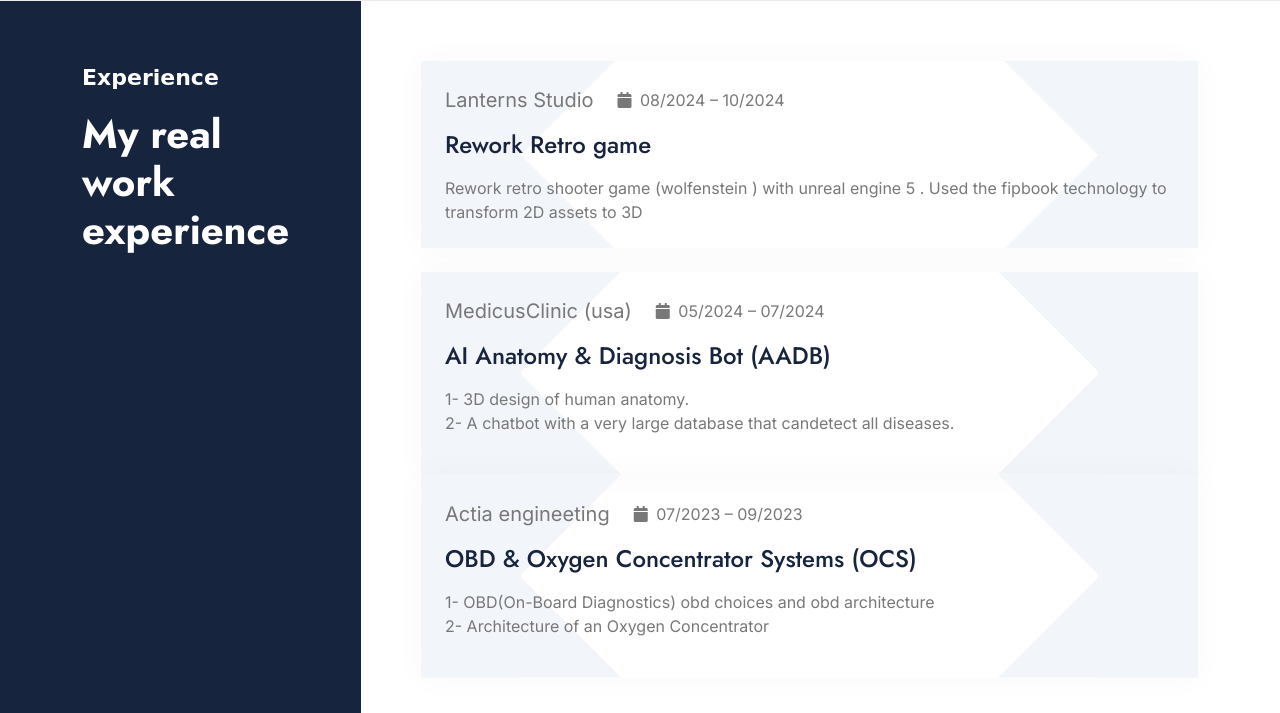
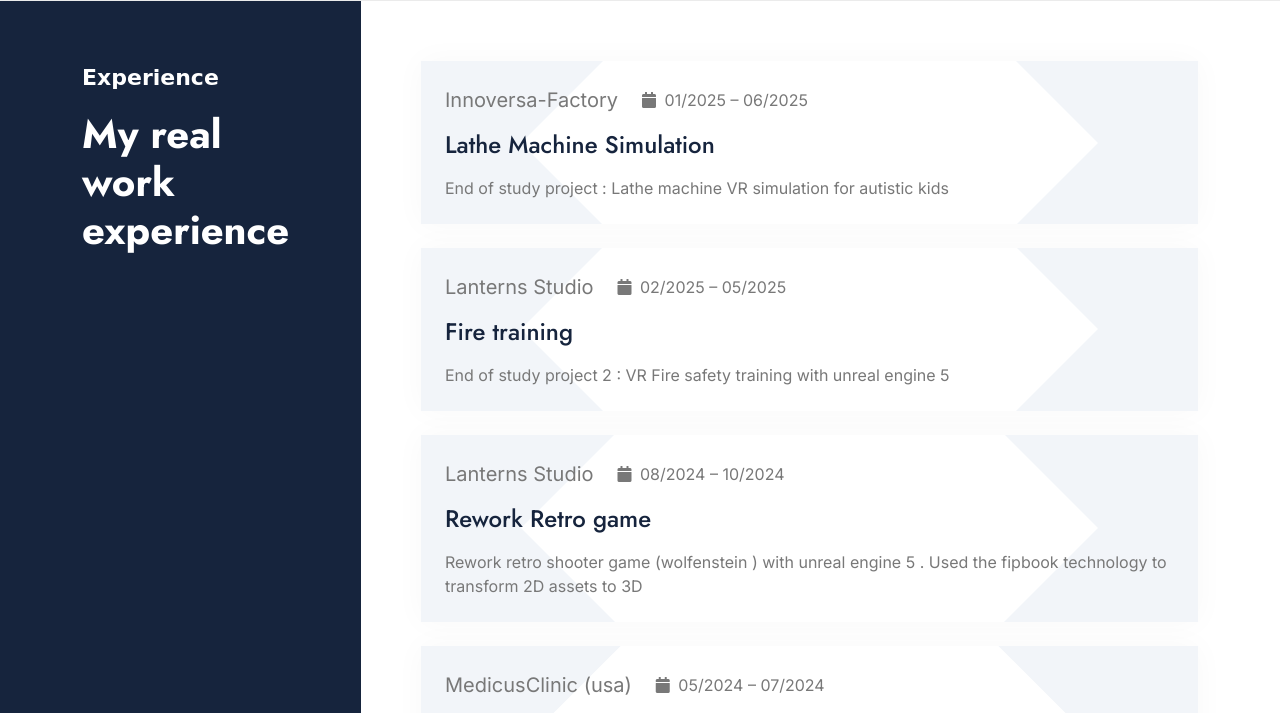
Before and after one commit to BYAmine/profilio, a plain HTML site: page index.html in a window 1280 px wide. Shown: the part 1262-1975 px from the top of the page. Drawn offline with nearby package versions, Linux system fonts and the light colour scheme; a web font is replaced by a local one.

Commit message:
Update index.html

```diff
--- a/index.html
+++ b/index.html
@@ -231,6 +231,32 @@ with strong analytic                                 al skills and the ability t
                     <div class="col-lg-9">
                         <div class="experience-content h-100 pt-6 ps-6 pb-6">
                             <div class="row g-4">
+                                 <div class="col-12">
+                                    <div class="experience-item rounded p-4 h-100 wow fadeInUp" data-wow-delay="0.5s">
+                                        <div class="d-flex align-items-center mb-3">
+                                            <p class="fs-5 mb-0 me-4">Innoversa-Factory</p>
+                                            <div>
+                                                <span class="fa fa-calendar me-1"></span> 01/2025 – 06/2025
+                                            </div>
+                                        </div>
+                                        <h4 class="mb-3">Lathe Machine Simulation  </h4>
+                                        <p class="mb-0">End of study project : Lathe machine VR simulation for autistic kids
+                                        </p>
+                                    </div>
+                                </div>
+                                <div class="col-12">
+                                    <div class="experience-item rounded p-4 h-100 wow fadeInUp" data-wow-delay="0.5s">
+                                        <div class="d-flex align-items-center mb-3">
+                                            <p class="fs-5 mb-0 me-4">Lanterns Studio</p>
+                                            <div>
+                                                <span class="fa fa-calendar me-1"></span> 02/2025 – 05/2025
+                                            </div>
+                                        </div>
+                                        <h4 class="mb-3">Fire  training </h4>
+                                        <p class="mb-0">End of study project 2 : VR Fire safety training with unreal engine 5
+                                        </p>
+                                    </div>
+                                </div>
                                 <div class="col-12">
                                     <div class="experience-item rounded p-4 h-100 wow fadeInUp" data-wow-delay="0.5s">
                                         <div class="d-flex align-items-center mb-3">
```
